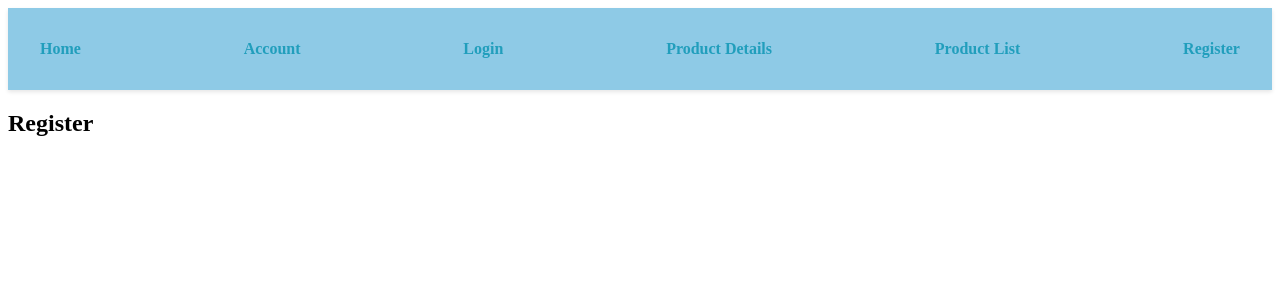
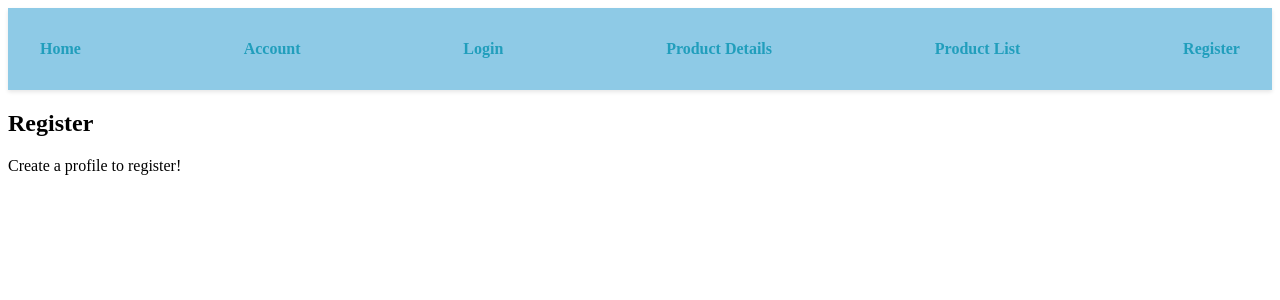
Before and after one commit to KalebMorton/MarketFrontEnd, a React (Vite) app: page /register in a window 1280 px wide. Shown: the top 300 px of the page. Built offline with nearby package versions, Linux system fonts and the light colour scheme.

Commit message:
paragraph tag to create a profile--Dani

```diff
--- a/src/components/Register.jsx
+++ b/src/components/Register.jsx
@@ -2,6 +2,7 @@ export default function Register(){
     return (
         <>
             <h2>Register</h2>
+            <p>Create a profile to register!</p>
         </>
     )
 }
```
